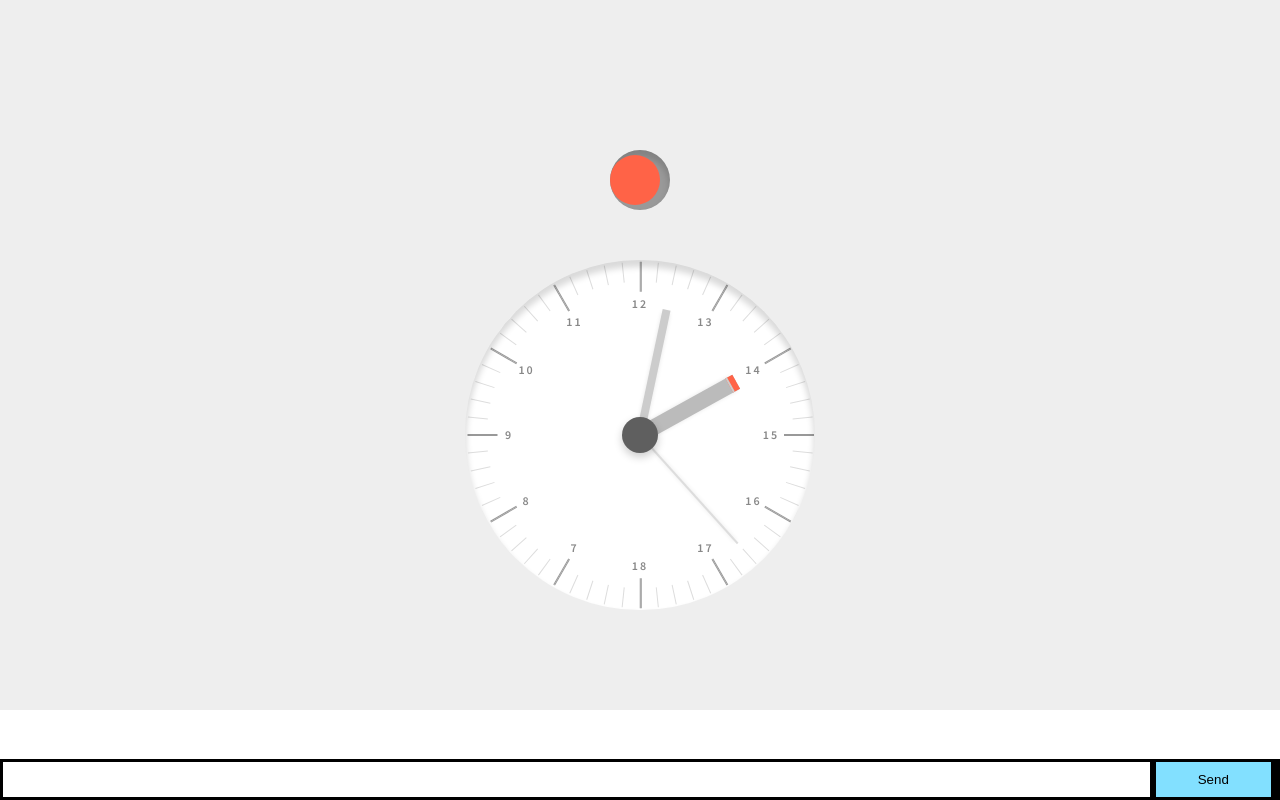
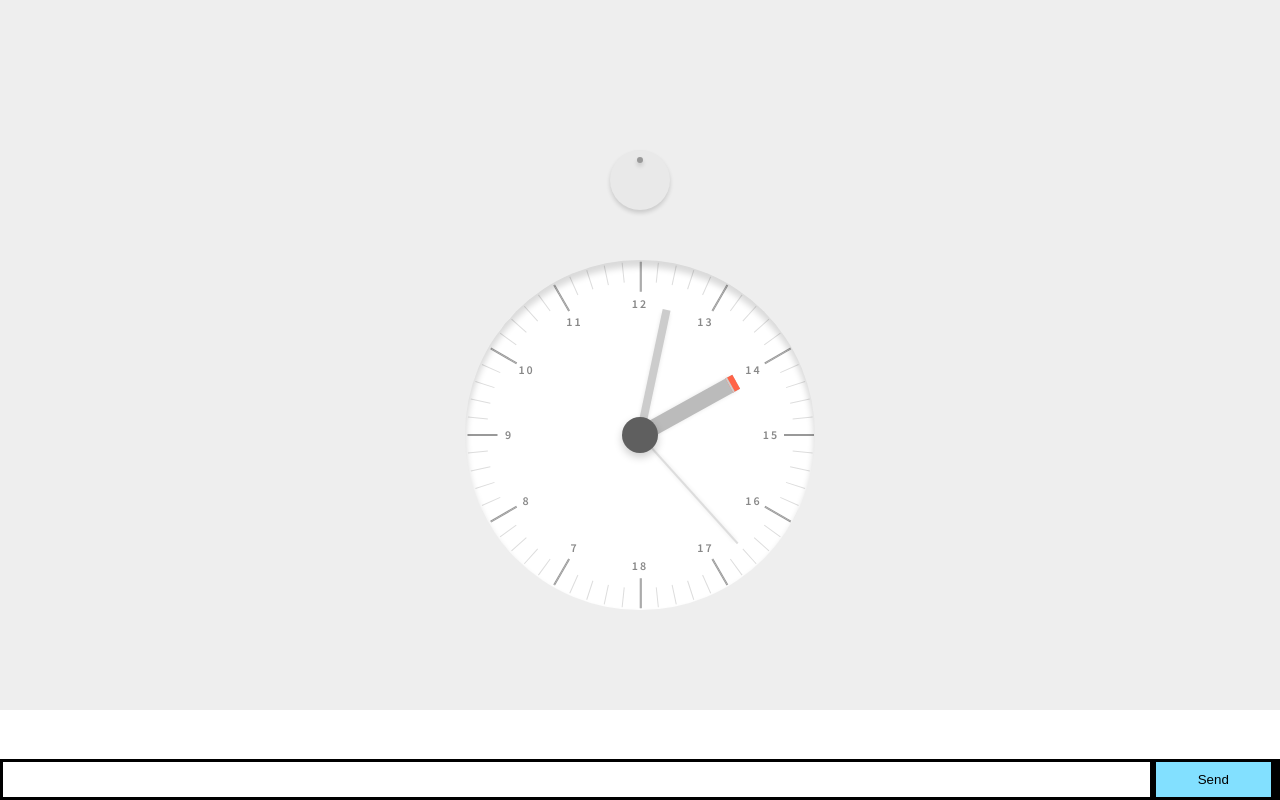
Before and after one commit to carl-rasmus/cackaa, a website: page index.html in a window 1280 px wide. Drawn offline with nearby package versions, Linux system fonts and the light colour scheme; files that its build step writes are made by us from their sources; no server answers; files whose address does not match are found by name.

Commit message:
socket work

```diff
--- a/index.html
+++ b/index.html
@@ -25,15 +25,17 @@
     <div id="bars">
     </div>
 
-    <!-- <div class="arc-container">
-      <svg id="arcs" xmlns="http://www.w3.org/2000/svg">
-      </svg>
-    </div> -->
+    <div class="clock">
 
-    <div class="clock">
-      <div id="hole">
-        <div id="bird"></div>
+      <div class="bird-box">
+        <div id="hole">
+          <div id="bird"></div>
+        </div>
+        <div id="lid" onclick="moveLid()">
+        </div>
+        <div class="lid-nail"></div>
       </div>
+
       <div class="face">
         <div id="lines">
         </div>
@@ -83,19 +85,6 @@
 
     <script src="/socket.io/socket.io.js"></script>
     <script src="https://code.jquery.com/jquery-1.11.1.js"></script>
-    <script>
-      $(function () {
-        var socket = io();
-        $('form').submit(function(e){
-          e.preventDefault(); // prevents page reloading
-          socket.emit('chat message', $('#m').val());
-          $('#m').val('');
-          return false;
-        });
-        socket.on('chat message', function(msg){
-          $('#messages').append($('<li>').text(msg));
-        });
-      });
-    </script>
+    <script src="js/socket.js" ></script>
   </body>
 </html>
--- a/www/css/bird.css
+++ b/www/css/bird.css
@@ -1,17 +1,54 @@
-#hole{
+.bird-box{
+  position: relative;
   margin: 50px auto;
   display: flex;
   align-items: center;
   vertical-align: middle;
   width: 60px;
   height: 60px;
+}
+#lid{
+  position: absolute;
+  width: 60px;
+  height: 60px;
+  background-color: #e9e9e9;
+  border-radius: 50%;
+  transform-origin: 50% 10px;
+  transition: .5s;
+  box-shadow: 0px 3px 4px 0px rgba(0,0,0,0.15);
+}
+.lid-rotate{
+  transform: rotate(-180deg);
+}
+.lid-nail{
+  position: absolute;
+  left: 50%;
+  top: 10px;
+  transform: translateX(-50%) translateY(-50%);
+  height: 6px;
+  width: 6px;
+  border-radius: 50%;
+  background-color: #999;
+  box-shadow: 0px 3px 4px 0px rgba(0,0,0,0.15);
+}
+#hole{
+  position: absolute;
+  left: 50%;
+  top: 50%;
+  transform: translateX(-50%) translateY(-50%);
+  width: 50px;
+  height: 50px;
   background-color: #999;
   border-radius: 50%;
   box-shadow: inset 0px 6px 6px 1px rgba(0,0,0,0.15);
 }
 #bird{
-  height: 50px;
-  width: 50px;
+  position: absolute;
+  left: 50%;
+  bottom: 0;
+  transform: translateX(-50%);
+  height: 32px;
+  width: 32px;
   background-color: tomato;
   border-radius: 50%;
 }
```
Also changed, not shown: www/js/socket.js (added, +24 -0 lines), 1 other file.
